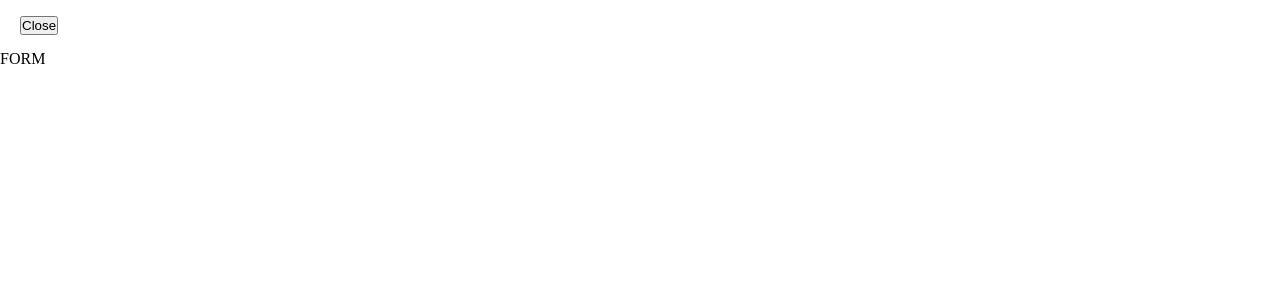
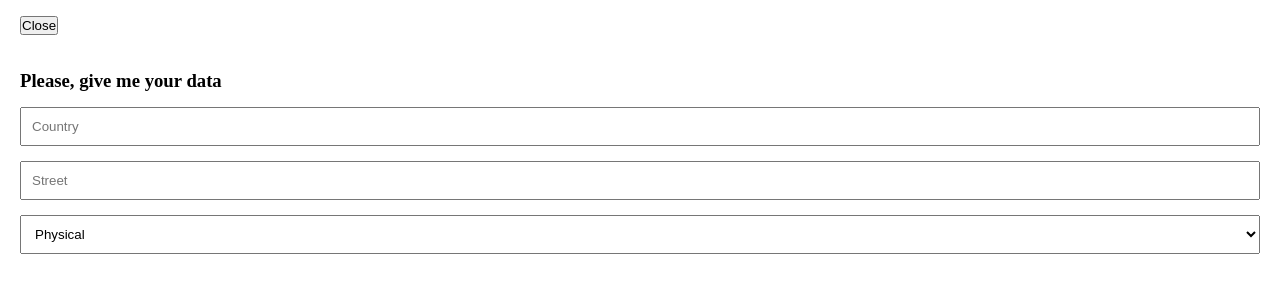
Before and after one commit to bdimon/nodebot, a React (Create React App) app: page /form in a window 1280 px wide. Shown: the top 300 px of the page. Built offline with nearby package versions, Linux system fonts and the light colour scheme.

Commit message:
create Form

```diff
--- a/src/components/Form/Form.css
+++ b/src/components/Form/Form.css
@@ -0,0 +1,17 @@
+.form {
+    display: flex;
+    flex-direction: column;
+    width: 100%;
+    padding: 20px;
+}
+
+.input {
+    width: 100%;
+    padding: 10px;
+    margin-top: 15px;
+}
+
+.select {
+    padding: 10px;
+    margin-top: 15px;
+}
--- a/src/components/Form/Form.jsx
+++ b/src/components/Form/Form.jsx
@@ -1,10 +1,76 @@
-import React from 'react';
+import React, {useCallback, useEffect, useState} from 'react';
 import './Form.css';
+import {useTelegram} from "../../hooks/useTelegram";
 
 const Form = () => {
+    const [country, setCountry] = useState('');
+    const [street, setStreet] = useState('');
+    const [subject, setSubject] = useState('physical');
+    const {tlg} = useTelegram();
+
+    const onSendData = useCallback(() => {
+        const data = {
+            country,
+            street,
+            subject
+        }
+        tlg.sendData(JSON.stringify(data));
+    }, [country, street, subject])
+
+    useEffect(() => {
+        tlg.onEvent('mainButtonClicked', onSendData)
+        return () => {
+            tlg.offEvent('mainButtonClicked', onSendData)
+        }
+    }, [onSendData])
+
+    useEffect(() => {
+        tlg.MainButton.setParams({
+            text: 'Send Data'
+        })
+    }, [])
+
+    useEffect(() => {
+        if(!street || !country) {
+            tlg.MainButton.hide();
+        } else {
+            tlg.MainButton.show();
+        }
+    }, [country, street])
+
+    const onChangeCountry = (e) => {
+        setCountry(e.target.value)
+    }
+
+    const onChangeStreet = (e) => {
+        setStreet(e.target.value)
+    }
+
+    const onChangeSubject = (e) => {
+        setSubject(e.target.value)
+    }
+
     return (
-        <div>
-            FORM
+        <div className={"form"}>
+            <h3>Please, give me your data</h3>
+            <input
+                className={'input'}
+                type="text"
+                placeholder={'Country'}
+                value={country}
+                onChange={onChangeCountry}
+            />
+            <input
+                className={'input'}
+                type="text"
+                placeholder={'Street'}
+                value={street}
+                onChange={onChangeStreet}
+            />
+            <select value={subject} onChange={onChangeSubject} className={'select'}>
+                <option value={'physical'}>Physical</option>
+                <option value={'legal'}>Legal</option>
+            </select>
         </div>
     );
 };
```
